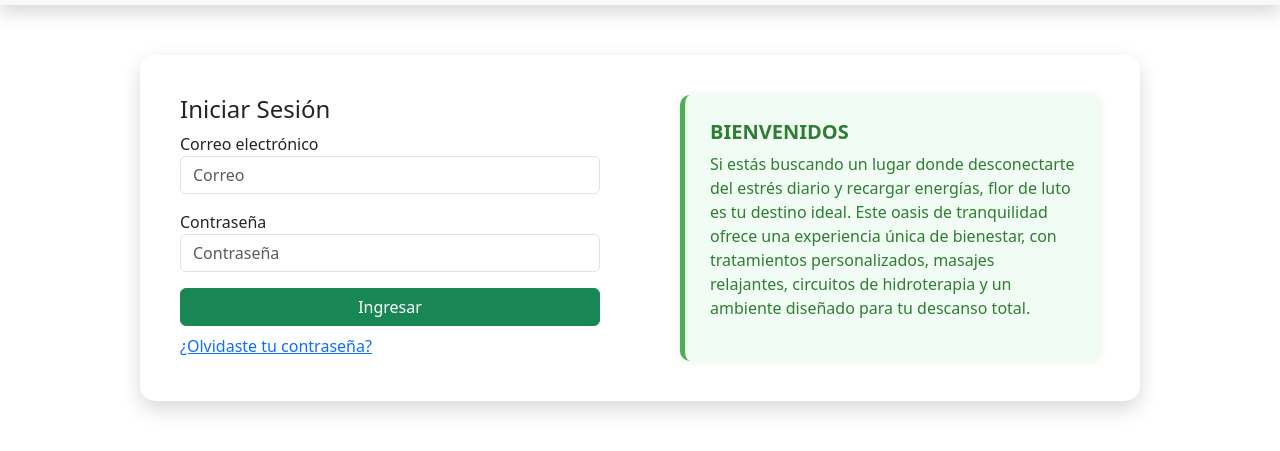
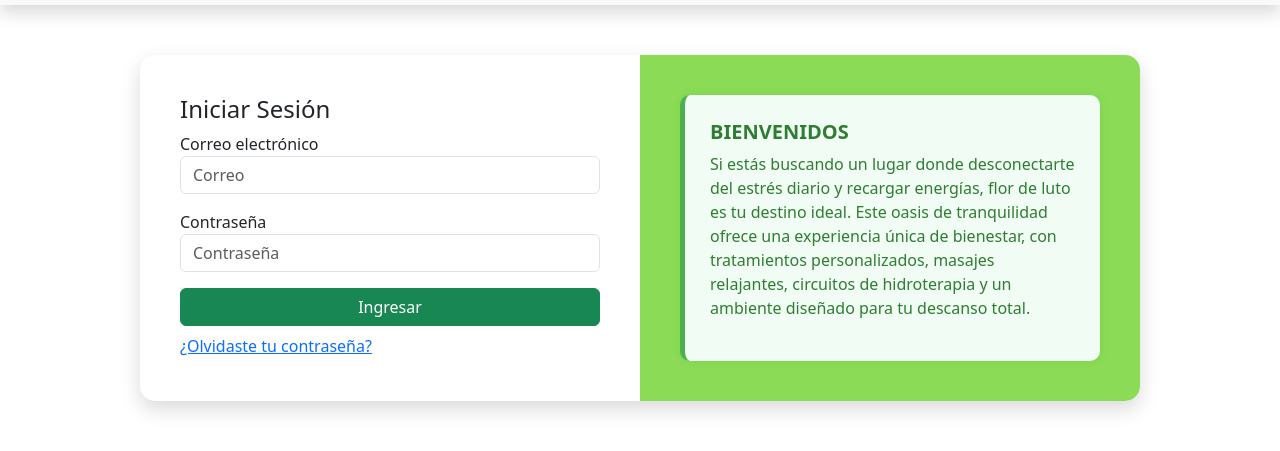
Before and after one commit to luisa-sanchez/luisa_rico, a plain HTML site: page index.html in a window 1280 px wide. Shown: the part 51-502 px from the top of the page. Drawn offline with nearby package versions, Linux system fonts and the light colour scheme.

Commit message:
tercer comiic

```diff
--- a/index.html
+++ b/index.html
@@ -59,7 +59,7 @@
     </div>
 
     <!-- Texto de bienvenida -->
-    <div class="col-md-6 welcome-text d-flex align-items-center">
+    <div class="col-md-6 welcome-text d-flex align-items-center" style="background-color: #8bdb56;">
       <div class="welcome-box">
         <h5><strong>BIENVENIDOS</strong></h5>
         <p>Si estás buscando un lugar donde desconectarte del estrés diario y recargar energías, flor de luto es tu destino ideal. Este oasis de tranquilidad ofrece una experiencia única de bienestar, con tratamientos personalizados, masajes relajantes, circuitos de hidroterapia y un ambiente diseñado para tu descanso total.</p>
```
